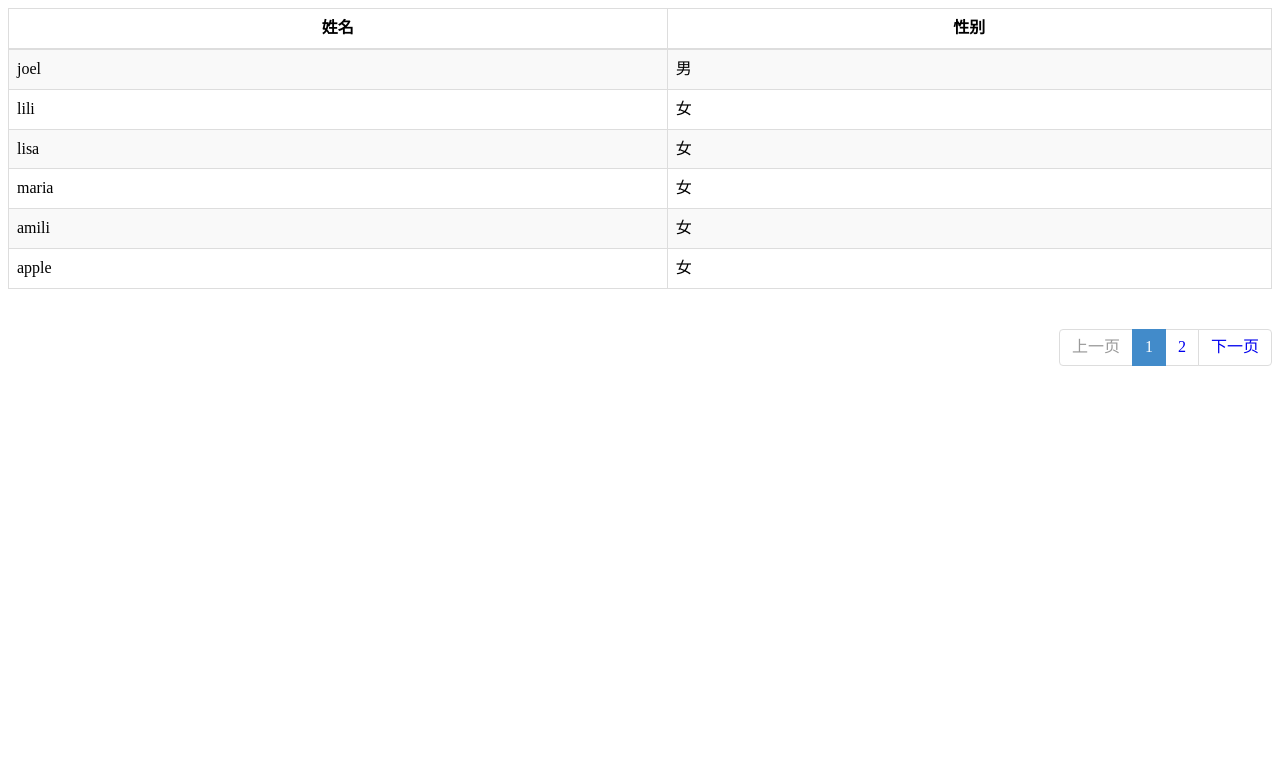
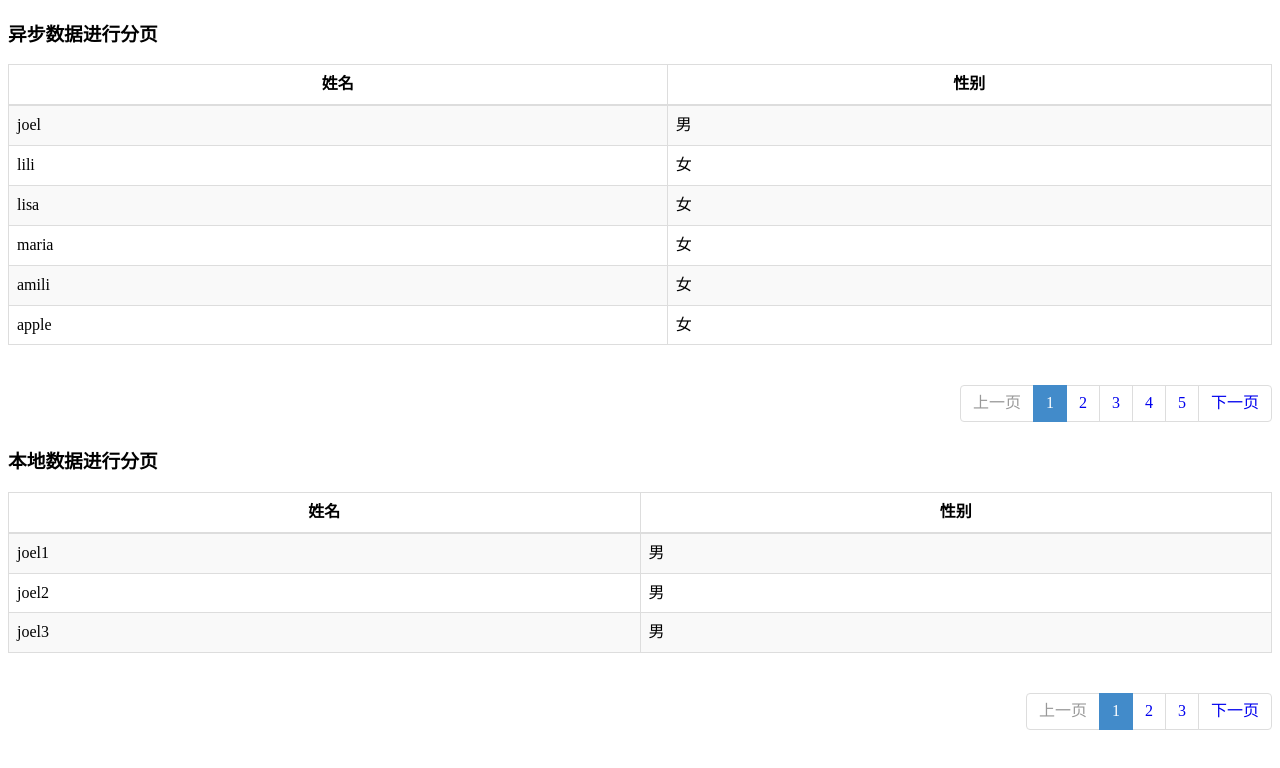
Before and after one commit to iamjoel/ractivegrid, a website: page demo/paging.html in a window 1280 px wide. Drawn offline with Linux system fonts and the light colour scheme.

Commit message:
fix paging bug

```diff
--- a/demo/data/user.json
+++ b/demo/data/user.json
@@ -1,5 +1,6 @@
 {
     "success": 1,
+    "pageSize":5,
     "data": [{
         "name": "joel",
         "sex": 1
--- a/demo/paging.html
+++ b/demo/paging.html
@@ -9,10 +9,17 @@
 </head>
 
 <body>
+    <h3>异步数据进行分页</h3>
     <div id="output">
 
     </div>
     <div id="paging" style="float:right;"></div>
+
+    <h3 style="clear:both;">本地数据进行分页</h3>
+    <div id="outputLocal">
+
+    </div>
+    <div id="paging2" style="float:right;"></div>
     <script src="../vendor/jquery-1.10.2.js"></script>
     <script src="../vendor/underscore-min.js"></script>
     <script src="../vendor/ractive.js"></script>
@@ -38,8 +45,7 @@
         }];
 
         var paging = new Ractivepaging({
-            el: '#paging',
-            pageNum: 2
+            el: '#paging'
         });
 
         var url = 'data/user.json?pageAt=';
@@ -56,7 +62,44 @@
                 } else {
                     return [];
                 }
+            },
+            success: function(data){
+                paging.setPageNum(data.pageSize);
             }
+        });
+
+
+        var paging2 = new Ractivepaging({
+            el: '#paging2',
+            pageLimit:3 // 一页3条
+        });
+
+        var userGridSync = new Ractivegrid({
+            data: [{
+                name: 'joel1',
+                sex: 1
+            }, {
+                name: 'joel2',
+                sex: 1
+            },{
+                name: 'joel3',
+                sex: 1
+            },{
+                name: 'joel4',
+                sex: 1
+            },{
+                name: 'lili5',
+                sex: 0
+            },{
+                name: 'lili6',
+                sex: 0
+            },{
+                name: 'lili7',
+                sex: 0
+            }],
+            columns: columns, // 列名
+            el: '#outputLocal',
+            paging: paging2
         });
 
     });
--- a/src/ractivegrid.js
+++ b/src/ractivegrid.js
@@ -48,6 +48,14 @@
         }
 
         var renderData = isAysn ? [] : this.getRendData(param.data, startIndex, endIndex, param.format);
+
+        if(paging && !isAysn){
+            var pageNum = parseInt(param.data.length / paging.getPageLimit(), 10) + 1;
+            if(param.data.length % paging.getPageLimit() === 0){
+                pageNum -= 1;
+            }
+            paging.setPageNum(pageNum);
+        }
 
         this.grid = new Ractive({
             el: param.el,
@@ -105,13 +113,25 @@
 
         if(paging){
             paging.addListener('onPageChange', function(pageAt){
-                self.fetch(pageAt);
+                if(isAysn){
+                    self.fetch(pageAt);
+                } else{
+                    var pageLimit = paging.getPageLimit();
+                    var start = (pageAt - 1) * pageLimit;
+                    var end = start + pageLimit;
+                    self.grid.set('data', self.getRendData(param.data, start, end, param.format))
+                }
             });
         }
 
         if(isAysn){
         	this.dfd = $.Deferred();
         	this.fetch(1);  // 向服务器取数据
+            this.dfd.done(function(data){
+                if(_.isFunction(param.success)){
+                    param.success(data);
+                }
+            })
         }
 
 
@@ -148,13 +168,13 @@
         $.ajax({
             url: url
         }).done(function(data) {
+            self.dfd.resolve(_.clone(data));
             data = self.getRendData(data, 0, Infinity, param.format);
             if(!_.isArray(data)){
             	console.error('data should be array!');
             	return;
             }
             self.grid.set('data', data);
-            self.dfd.resolve();
         }).fail(function(error){
             self.dfd.reject();
         	console.error('error happed: %s', error);
--- a/src/ractivepaging.js
+++ b/src/ractivepaging.js
@@ -1,10 +1,12 @@
 (function(Ractive, $, _) {
 	var defaultParam = {
 		pageLimit : 10,
-		pageAt: 1
+		pageAt: 1,
+		pageNum: 0
 	};
 
 	var template =
+		'{{#pageNum >= 1}}' +
 			'<ul class="ra-paging">'
 				+ '<li class="{{getPrevStatus(pageAt)}}">'
 					+ '<a on-click="prevPage" href="javascript:void(0);">上一页</a>'
@@ -17,7 +19,8 @@
 				+ '<li class="{{getNextStatus(pageAt, pageArray.length)}}">'
 					+ '<a on-click="nextPage" href="javascript:void(0);">下一页</a>'
 				+'</li>'
-		+ '</ul>';
+			+ '</ul>'
+		+ '{{/pageNum}}';
 	function Paging(param){
 		var self = this;
 		this.isPaging = true;
@@ -35,7 +38,6 @@
             template: template,
             data:{
             	pageAt: param.pageAt,
-            	pageArray: makePageArray(param.pageNum),
             	getStatus: function(index, pageAt){
             		return index === pageAt ? 'active' : '';
             	},
@@ -61,7 +63,7 @@
         });
 
         this.paging.on('nextPage', function(event){
-        	var pageAt = this.get('pageAt') + 1;
+        	var pageAt = this.get('pageAt');
         	if(pageAt <= param.pageNum){
         		changPage(pageAt);
         	}
@@ -76,8 +78,13 @@
 
 	}
 
+	Paging.prototype.setPageNum = function(pageNum){
+		this.paging.set('pageNum', pageNum);
+		this.paging.set('pageArray', makePageArray(pageNum));
+	};
+
 	Paging.prototype.getPageLimit = function(first_argument) {
-		return this.pageLimit;
+		return this.param.pageLimit;
 	};
 
 	Paging.prototype.addListener = function(type, callback){
@@ -101,9 +108,6 @@
         if (!_.isObject(param)) {
             return 'param should be object';
         }
-        if (!_.isNumber(param.pageNum)) {
-            return 'invalid pageNum';
-        }
         if (_.isUndefined(param.el)) {
             return 'invalid el'
         }
```
Lines whose indentation alone changed are shown as unchanged.
